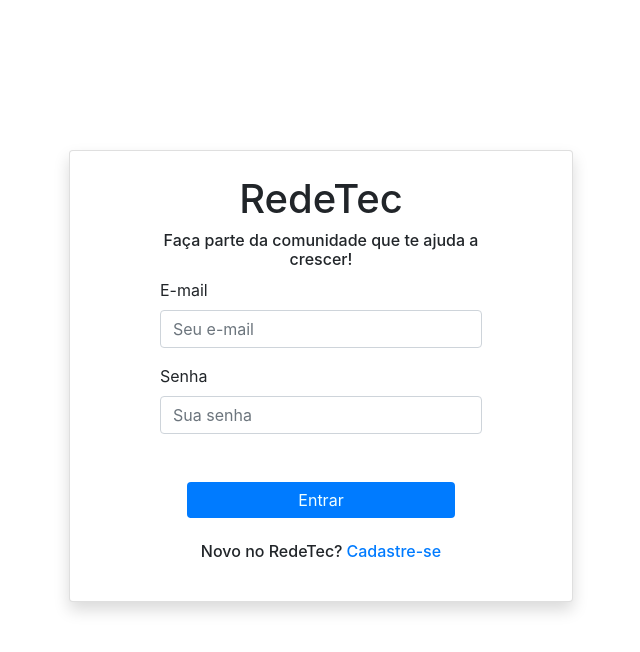
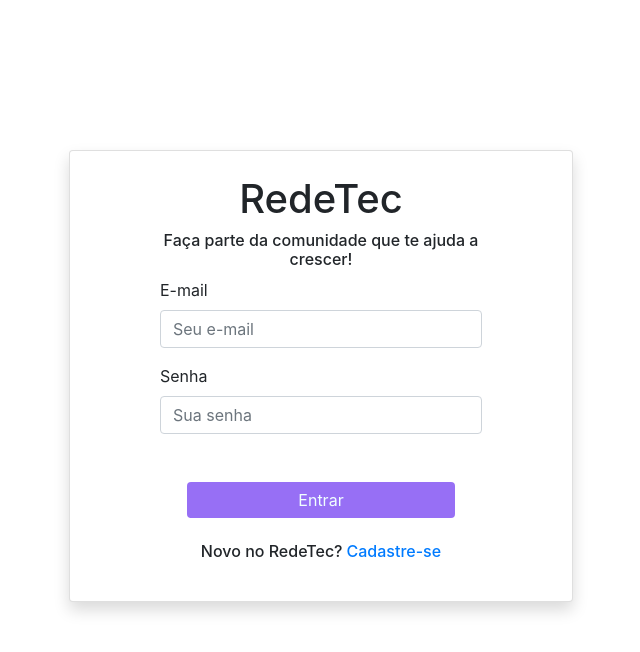
Before and after one commit to lisscodes/Projeto_Integrador_Front, an Angular app: page /login in a window 1280 px wide. Shown: the top 652 px of the page, without its empty margins (319-959 px from the left). Built offline with nearby package versions, Linux system fonts and the light colour scheme.

Commit message:
Configuração cores e postagens

```diff
--- a/src/app/feed/feed.component.html
+++ b/src/app/feed/feed.component.html
@@ -2,7 +2,7 @@
   <div class="row justify-content-between">
 
     <!-------------------------------primeira col------------------------------------>
-    <div class="col-md-3 d-flex flex-column bg-light sticky-top" id="firstcol">
+    <div class="col-md-3 d-flex flex-column bg-light mt-0">
 
     </div>
 
@@ -11,12 +11,13 @@
     <div class="col-md-6">
 
       <div class="container">
-        <div class="row d-flex align-items-center">
-          <div class="container col-md-12 ml-0 mr-auto p-0 row d-flex align-items-center">
-            <div class="card mt-4 mb-2 d-flex justify-content-start col-md-10 mr-auto card-config">
+        <div class="mt-3 row d-flex align-items-center d-flex justify-content-center">
+          <div class="col-md-1"></div>
+          <div class="container col-md-10 ml-0 mr-auto p-0 row d-flex align-items-center justify-content-between">
+            <div class="card mt-4 mb-2 d-flex justify-content-start col-md-10 card-config">
               <div class="card-body">
                 <div class="row mb-3">
-                  <div class="col-md-2 d-flex align-items-start justify-content-start">
+                  <div class="col-md-3 d-flex align-items-start justify-content-start">
                     <img src="{{foto}}" alt="Foto de usuario" width="50px" height="50px"
                       class="img-fluid rounded-circle">
                   </div>
@@ -160,7 +161,7 @@
                 </div>
               </div>
             </div>
-            <div class="tab-pane fade show active" id="postagemTema" role="tabpanel"
+            <!-- <div class="tab-pane fade show active" id="postagemTema" role="tabpanel"
               aria-labelledby="nav-postagemTema-tab">
               <div class="card text-center my-3" *ngFor="let item of listaPostagens">
                 <div class="container mr-3">
@@ -209,7 +210,7 @@
 
                 </div>
               </div>
-            </div>
+            </div> -->
           </div>
 
 
--- a/src/app/login/login.component.css
+++ b/src/app/login/login.component.css
@@ -26,3 +26,12 @@ height: 100vh;
     font-size: 12px;
     }
 }
+
+.btn-modal{
+    background-color: rgba(108, 51, 241, 0.7);
+    color: white;
+}
+
+.btn-modal:hover{
+    background:rgba(91, 41, 209, 0.733);
+}
--- a/src/app/login/login.component.html
+++ b/src/app/login/login.component.html
@@ -23,7 +23,7 @@
             </div>
 
             <div class="d-flex justify-content-center mb-4 mt-5">
-              <button type="submit" class="col-md-10 rounded btn btn-primary" id="bt-entrar" (click)="entrar()">
+              <button type="submit" class="col-md-10 rounded btn btn-modal" id="bt-entrar" (click)="entrar()">
                 Entrar
               </button>
 
--- a/src/app/menu/menu.component.html
+++ b/src/app/menu/menu.component.html
@@ -1,4 +1,4 @@
-<nav class="navbar navbar-expand-lg navbar-light p-4 row border-bottom shadow-sm p-3 mb-5 bg-white rounded" id="navbar">
+<nav class="navbar navbar-expand-lg navbar-light p-4 row border-bottom shadow-sm p-3 bg-white rounded" id="navbar">
 
   <div class="collapse navbar-collapse" id="navbarSupportedContent">
     <img src="/assets/rede_tec-logo-removebg.png" alt="logo redetec" class="img-fluid rounded-circle ml-5" id="cabecalho-img">
@@ -22,7 +22,7 @@
       </li>
 
       <li class="nav-item pl-3">
-        <a (click)="sair()" class="m-0 font-weight-bold fs-16 mr-4" id="cabecalho-item">Sair
+        <a (click)="sair()" class="fs-16 m-0 font-weight-bold mr-4" id="cabecalho-item">Sair
         </a>
       </li>
     </ul>
--- a/src/app/rodape/rodape.component.css
+++ b/src/app/rodape/rodape.component.css
@@ -9,11 +9,6 @@ ul.social-network li {
   padding: 5px;
 }
 
-#footer {
-  background-color:#a8bdbe;
-  overflow-x: hidden;
-  width: 100vw;
-}
 
 .fa {
   font-size: 15pt;
@@ -33,3 +28,10 @@ ul.social-network li {
 .fa-copyright {
   font-size: 10pt;
 }
+
+.btn-modal{
+  background-color: rgba(108, 51, 241, 0.5);
+  color: white;
+  overflow-x: hidden;
+  width: 100vw;
+}
--- a/src/app/rodape/rodape.component.html
+++ b/src/app/rodape/rodape.component.html
@@ -1,4 +1,4 @@
-<footer class="page-footer font-small pt-4" id="footer">
+<footer class="page-footer font-small pt-4 btn-modal">
 
   <div class="container">
 
```
